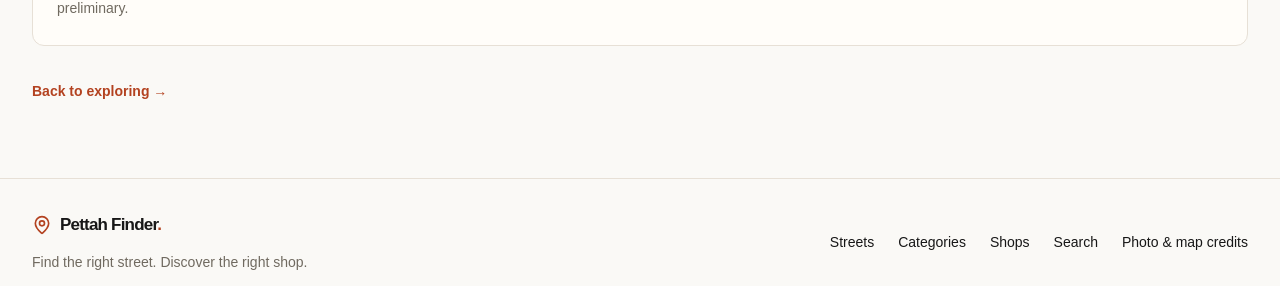
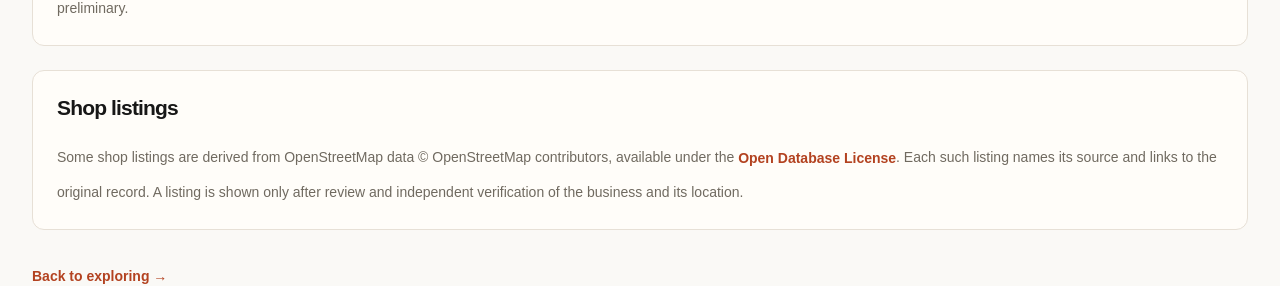
Before and after one commit to gurugetnm/pettah-finder, a Next.js app: page /image-credits in a window 1280 px wide. Shown: the part 618-904 px from the top of the page. Built offline with nearby package versions, Linux system fonts and the light colour scheme; no server answers; a web font is replaced by a local one.

Commit message:
feat(ui): attribute imported shop listings to their source
Shop detail pages show each source's attribution, license link and
original record; credits page explains OSM-derived listings.

```diff
--- a/src/app/image-credits/page.tsx
+++ b/src/app/image-credits/page.tsx
@@ -47,6 +47,22 @@ export default function ImageCredits() {
           Category associations remain preliminary.
         </p>
       </section>
+      <section className="detail-panel">
+        <h2>Shop listings</h2>
+        <p>
+          Some shop listings are derived from OpenStreetMap data © OpenStreetMap
+          contributors, available under the{" "}
+          <a
+            className="text-link"
+            href="https://www.openstreetmap.org/copyright"
+          >
+            Open Database License
+          </a>
+          . Each such listing names its source and links to the original record.
+          A listing is shown only after review and independent verification of
+          the business and its location.
+        </p>
+      </section>
       <Link className="text-link" href="/">
         Back to exploring →
       </Link>
--- a/src/app/shops/[slug]/page.tsx
+++ b/src/app/shops/[slug]/page.tsx
@@ -119,6 +119,29 @@ export default async function ShopDetail({
             Google Maps resolves the business and street name. Confirm the
             destination before travelling.
           </p>
+          {shop.sources.map((source) => (
+            <p key={source.id} className="mt-3">
+              Listing data {source.attribution}
+              {source.attributionUrl && (
+                <>
+                  {" "}
+                  (
+                  <a className="text-link" href={source.attributionUrl}>
+                    {source.license}
+                  </a>
+                  )
+                </>
+              )}
+              {source.sourceUrl && (
+                <>
+                  {" · "}
+                  <a className="text-link" href={source.sourceUrl}>
+                    Source record
+                  </a>
+                </>
+              )}
+            </p>
+          ))}
         </aside>
       </div>
     </div>
--- a/src/features/discovery/shops.ts
+++ b/src/features/discovery/shops.ts
@@ -13,6 +13,16 @@ const include = {
   products: {
     include: { product: true },
     orderBy: { product: { name: "asc" as const } },
+  },
+  sources: {
+    select: {
+      id: true,
+      attribution: true,
+      attributionUrl: true,
+      license: true,
+      sourceUrl: true,
+    },
+    orderBy: { source: "asc" as const },
   },
 } satisfies Prisma.ShopInclude;
 export type PublicShop = Prisma.ShopGetPayload<{ include: typeof include }>;
```
